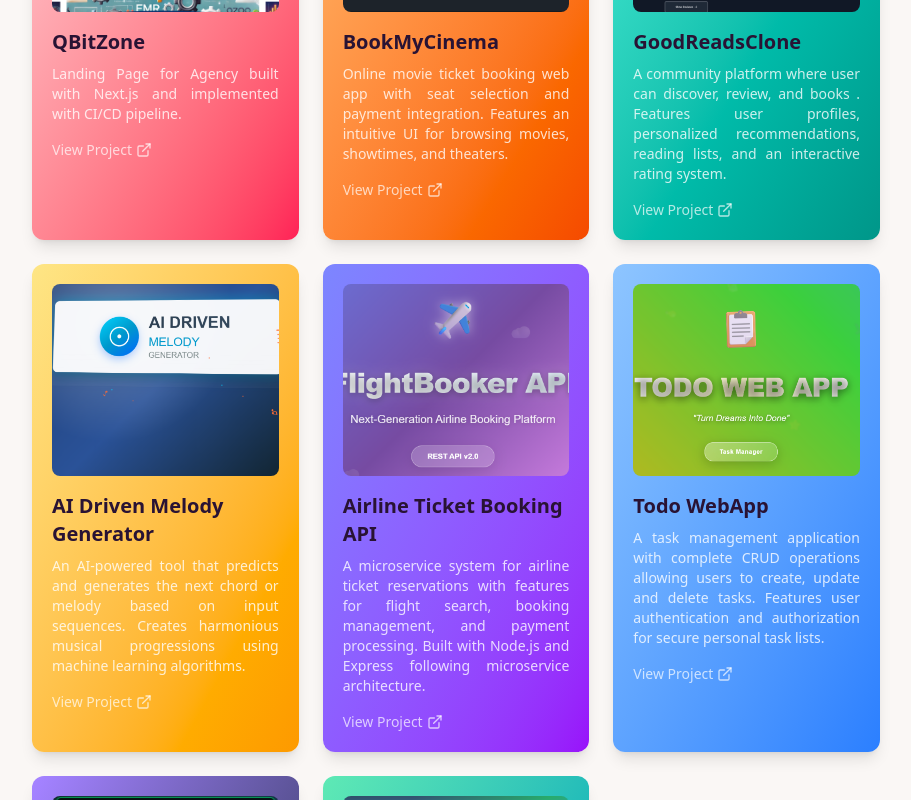
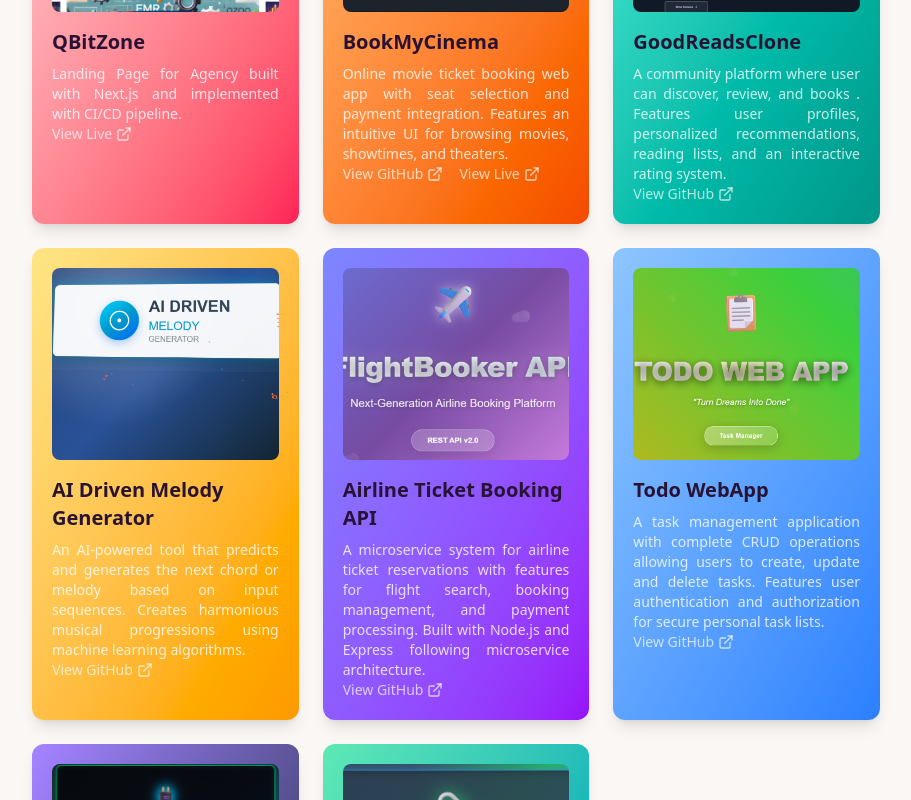
Before and after one commit to Saroj-kr-tharu/Portfolio, a React (Vite) app: page / in a window 1280 px wide. Shown: the part 1660-2460 px from the top of the page, without its empty margins (184-1095 px from the left). Built offline with nearby package versions, Linux system fonts and the light colour scheme.

Commit message:
Add live_link and github_link

```diff
--- a/src/Components/ProjectSection.jsx
+++ b/src/Components/ProjectSection.jsx
@@ -31,7 +31,7 @@ function ProjectSection() {
 
 
                             key={index}
-                            href={project.link}
+                            href={project.live_link || project.github_link}
                             target="_blank"
                             rel="noopener noreferrer"
                             className={`block rounded-xl overflow-hidden shadow-lg hover:shadow-xl transition-transform duration-300 hover:-translate-y-1 hover:cursor-pointer hover:scale-102 ${project.gradient_look}`}
@@ -48,10 +48,32 @@ function ProjectSection() {
                                 <h3 className="text-xl font-bold mb-2">{project.title}</h3>
                                 <p className="text-sm text-justify text-white/80">{project.details}</p>
 
-                                <div className="flex items-center mt-4 text-white/70 hover:text-white">
-                                    <span className="text-sm">View Project</span>
-                                    <FiExternalLink className="ml-1" />
+                                <div className="flex flex-row gap-x-4 ">
+                                    {project.github_link && (
+                                    <a
+                                        href={project.github_link}
+                                        target="_blank"
+                                        rel="noopener noreferrer"
+                                        className="flex items-center text-white/70 hover:text-white transition-colors"
+                                    >
+                                        <span className="text-sm">View GitHub</span>
+                                        <FiExternalLink className="ml-1" />
+                                    </a>
+                                )}
+
+                                {project.live_link && (
+                                    <a
+                                        href={project.live_link}
+                                        target="_blank"
+                                        rel="noopener noreferrer"
+                                        className="flex items-center text-white/70 hover:text-white transition-colors"
+                                    >
+                                        <span className="text-sm">View Live</span>
+                                        <FiExternalLink className="ml-1" />
+                                    </a>
+                                )}
                                 </div>
+
                             </div>
                         </motion.a>
                     ))}
--- a/src/Components/SkillAndConnect.jsx
+++ b/src/Components/SkillAndConnect.jsx
@@ -24,7 +24,8 @@ function SkillAndConnect() {
           {skills.map((skill, index) => (
             <div
                 key={index}
-                className="bg-zinc-800  text-white px-4 py-2 rounded-full text-sm hover:cursor-pointer hover:scale-120 transition-transform duration-300 ease-in-out"
+                className="bg-zinc-800  text-white px-4 py-2 rounded-full text-sm hover:cursor-pointer hover:scale-120 transition-transform
+                 duration-300 ease-in-out"
             >
                 {skill.name}
             </div>
--- a/src/UserData/UserData.js
+++ b/src/UserData/UserData.js
@@ -34,56 +34,59 @@ export const projectData = [
     title: 'QBitZone',
     details: 'Landing Page for Agency built with Next.js and implemented with CI/CD pipeline.',
     photo: '/images/projects/qbitzone.png',
-    link: 'https://qbitzone.com/',
+    live_link: 'https://qbitzone.com/',
     gradient_look: 'bg-gradient-to-br from-rose-200 to-rose-500'
   },
   {
     title: 'BookMyCinema',
     details: 'Online movie ticket booking web app with seat selection and payment integration. Features an intuitive UI for browsing movies, showtimes, and theaters.',
     photo: '/images/projects/BookMyCinema.png',
-    link: 'https://online-movie-booking-fortend.vercel.app/',
+    github_link: 'https://github.com/Saroj-kr-tharu/OnlineMovieBooking-Fortend',
+    live_link: 'https://online-movie-booking-fortend.vercel.app/',
     gradient_look: 'bg-gradient-to-br from-orange-300 to-orange-600'
   },
   {
     title: 'GoodReadsClone',
     details: 'A community platform where user can discover, review, and books . Features user profiles, personalized recommendations, reading lists, and an interactive rating system.',
     photo: '/images/projects/goodreadsClone.png',
-    link: 'https://github.com/Saroj-kr-tharu/GoodReadsClone',
+    github_link: 'https://github.com/Saroj-kr-tharu/GoodReadsClone',
     gradient_look: 'bg-gradient-to-br from-teal-300 to-teal-600'
   },
   {
    title: 'AI Driven Melody Generator',
 details: 'An AI-powered tool that predicts and generates the next chord or melody based on input sequences. Creates harmonious musical progressions using machine learning algorithms.',
     photo: '/images/projects/AI_Driven_Melody_Generatro.png',
-    link: 'https://github.com/Saroj-kr-tharu/AI_Driver_Melody_Generator',
+    github_link: 'https://github.com/Saroj-kr-tharu/AI_Driver_Melody_Generator',
     gradient_look: 'bg-gradient-to-br from-amber-200 to-amber-500'
   },
   {
    title: 'Airline Ticket Booking API',
 details: 'A microservice  system for airline ticket reservations with features for flight search, booking management, and payment processing. Built with Node.js and Express following microservice architecture.',
     photo: '/images/projects/AirlineBackendSsytem.png',
-    link: 'https://github.com/Saroj-kr-tharu/Airline_Backend_Microservice',
+    github_link: 'https://github.com/Saroj-kr-tharu/Airline_Backend_Microservice',
     gradient_look: 'bg-gradient-to-br from-indigo-400 to-purple-600'
   },
   {
    title: 'Todo WebApp',
     details: 'A task management application with complete CRUD operations allowing users to create, update and delete tasks. Features user authentication and authorization for secure personal task lists.',
     photo: '/images/projects/TodoWebApp.png',
-    link: 'https://github.com/Saroj-kr-tharu/TodoApp',
+    github_link: 'https://github.com/Saroj-kr-tharu/TodoApp',
     gradient_look: 'bg-gradient-to-br from-blue-300 to-blue-500'
   },
   {
     title: 'Shadow Socket',
     details: 'A Python-based remote access tool using socket programming for educational purposes. Features persistent connections, file transfers, and remote screen/camera access through reverse TCP handshake.',
     photo: '/images/projects/ShadowSocket.png',
-    link: 'https://github.com/Saroj-kr-tharu/ShadowSocket',
+    github_link: 'https://github.com/Saroj-kr-tharu/ShadowSocket',
     gradient_look: 'bg-gradient-to-br from-violet-400 to-slate-800'
   },
   {
    title: 'Url Shortner',
     details: 'A Node.js microservice for URL analytics with RabbitMQ integration for message brokering and cron jobs for scheduling reminder notifications. Part of a larger URL shortening system architecture.',
     photo: '/images/projects/urlShortner.png',
-    link: 'https://github.com/Saroj-kr-tharu/UrlShortnerAnalyticMicroSerivce',
+    github_link: 'https://github.com/Saroj-kr-tharu/UrlShortnerAnalyticMicroSerivce',
+
+
     gradient_look: 'bg-gradient-to-br from-emerald-300 to-cyan-600'
   }
 ];
@@ -130,22 +133,27 @@ export const connectDetails = {
 
 // Skills categorized by type
 export const skills = [
+
     { name: 'Next JS', category: 'frontend' },
     { name: 'React', category: 'frontend' },
     { name: 'Framer Motion', category: 'frontend' },
     { name: 'Daisy Ui', category: 'frontend' },
     { name: 'JavaScript', category: 'frontend' },
     { name: 'Tailwind CSS', category: 'frontend' },
+
     { name: 'Node JS', category: 'backend' },
     { name: 'Express', category: 'backend' },
-    { name: 'MySql', category: 'database' },
+    { name: 'RabbitMQ', category: 'backend' },
+
     { name: 'MongoDB', category: 'database' },
     { name: 'VectorDB', category: 'database' },
-    { name: 'RabbitMQ', category: 'backend' },
+    { name: 'MySql', category: 'database' },
+
     { name: 'AWS', category: 'cloud' },
     { name: 'Docker', category: 'cloud' },
     { name: 'Python', category: 'cloud' },
     { name: 'CI CD', category: 'cloud' },
+
     { name: 'Vercel', category: 'deployment' },
     { name: 'Git', category: 'tool' },
     { name: 'Ai/Ml', category: 'technology' }
```
